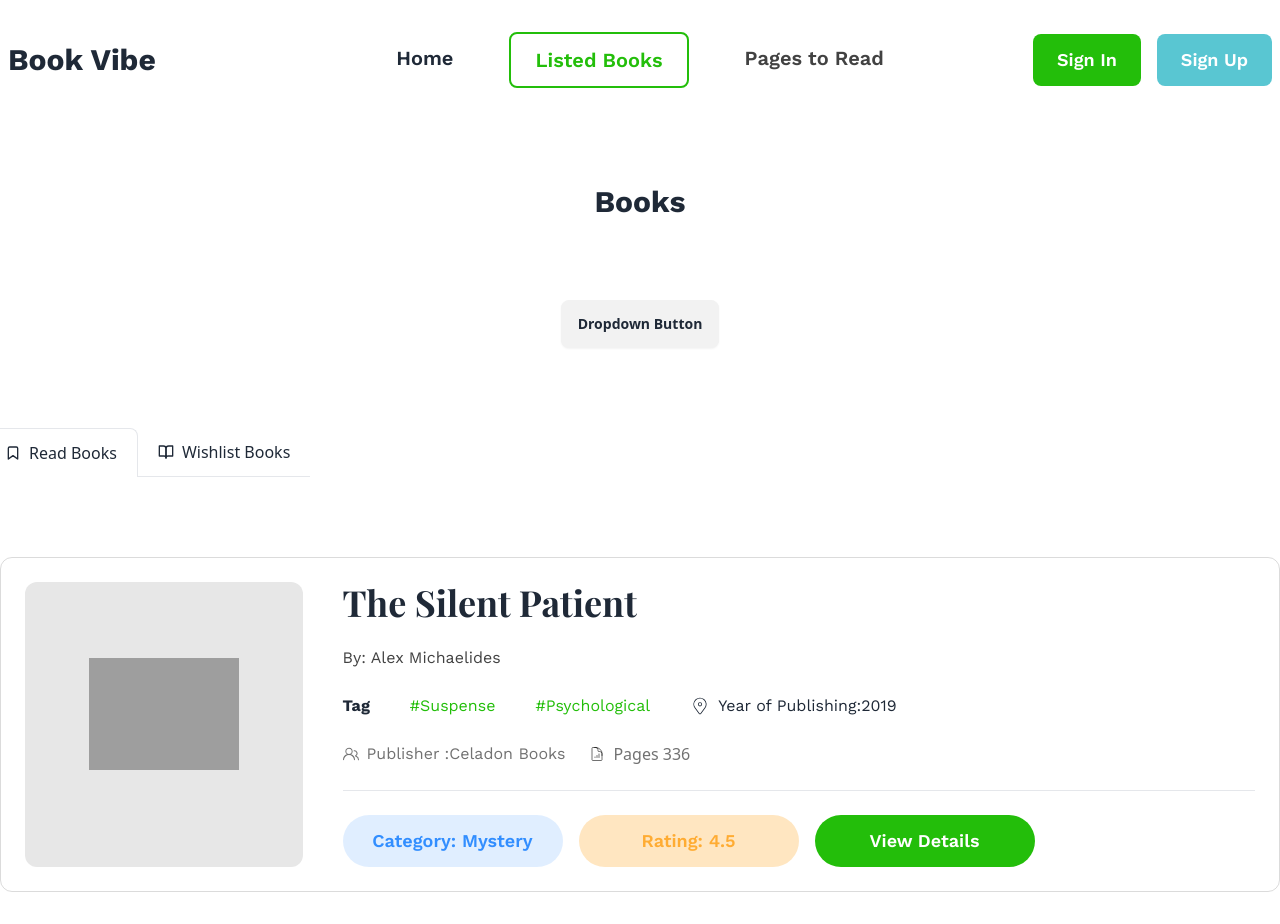
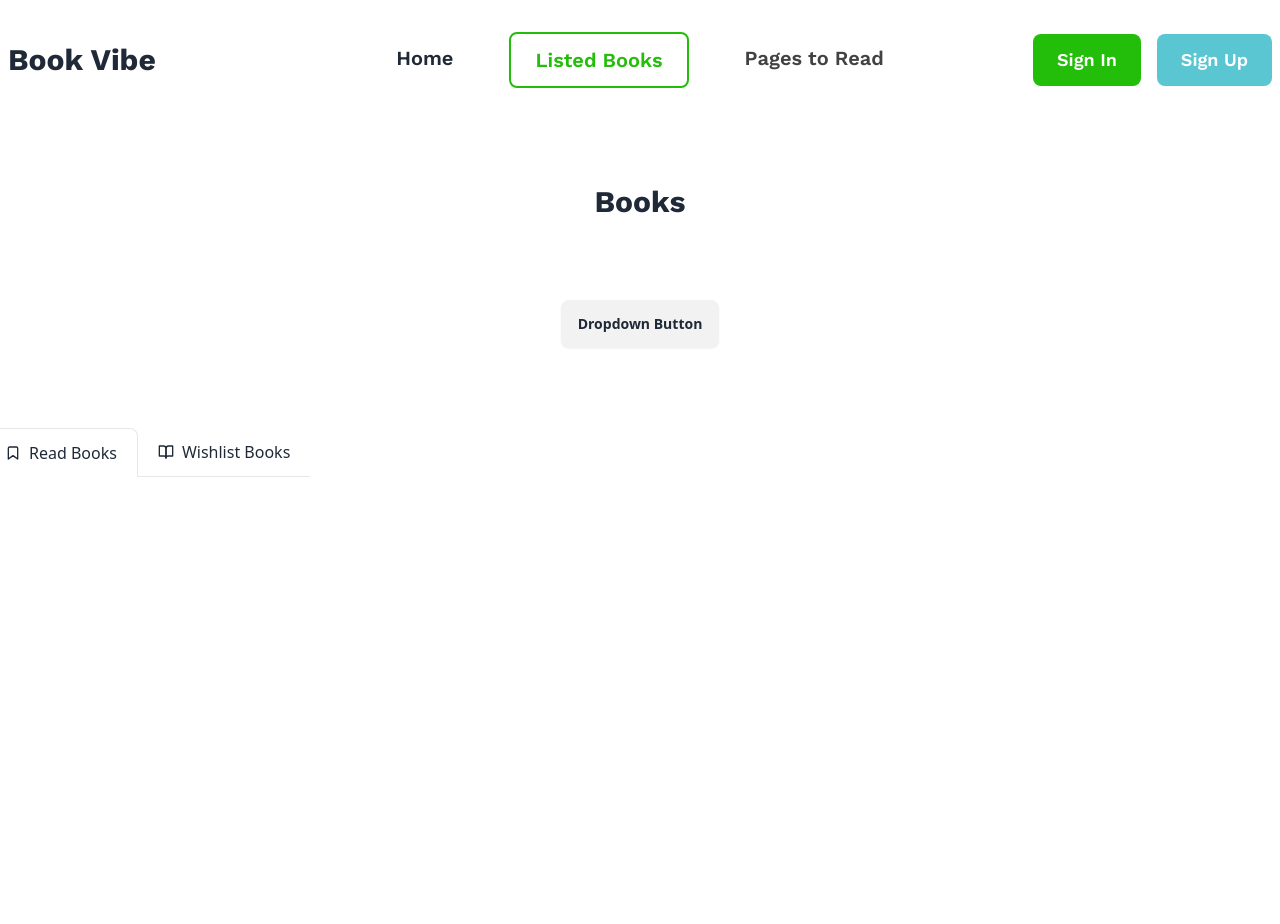
Before and after one commit to nahidbinwadood/Book-Vibe, a React (Vite) app: page /listed_books in a window 1280 px wide. After the commit the page ends 800 px from the top, so only its background shows below. Built offline with nearby package versions, Linux system fonts and the light colour scheme; grey boxes are pictures that could not be loaded; a web font is replaced by a local one.

Commit message:
added readbooks functionality

```diff
--- a/src/Components/Listed_Books/Read_Books/ReadBooks.jsx
+++ b/src/Components/Listed_Books/Read_Books/ReadBooks.jsx
@@ -2,25 +2,35 @@ import { Link, useLoaderData } from "react-router-dom";
 import { GoPeople } from "react-icons/go";
 import { HiOutlineDocumentChartBar } from "react-icons/hi2";
 import { CiLocationOn } from "react-icons/ci";
+import { useEffect, useState } from "react";
+import { getReadBooks, } from "../../../Components/Utils/local";
+
 
 const ReadBooks = () => {
     const books = useLoaderData()
-    console.log(books);
-
+    const [readBook, setReadBook] = useState([])
+    useEffect(() => {
+        let storedReadBooks = getReadBooks();
+        setReadBook(storedReadBooks);
+        console.log(readBook);
+    }, [])
     return (
         <div className="mt-20">
+            {
+                readBook.map((book, idx) => (
+                    <div key={idx}>
                         <div className="grid grid-cols-1 gap-10 mb-8 md:grid-cols-12 border border-[#13131326] p-6 rounded-xl">
                             <div className="lg:col-span-3 bg-[#1313131A] px-5 py-8 rounded-xl">
-                    <img className="md:h-[200px] md:w-[150px] object-contain mx-auto" src={books[0].image} alt="" />
+                                <img className="md:h-[200px] md:w-[150px] object-contain mx-auto" src={book.image} alt="" />
                             </div>
                             <div className="lg:col-span-9 space-y-6">
-                    <h3 className="pf font-bold text-4xl">{books[0].bookName}</h3>
-                    <h3 className="ws text-[#131313CC]">By: {books[0].author}</h3>
+                                <h3 className="pf font-bold text-4xl">{book.bookName}</h3>
+                                <h3 className="ws text-[#131313CC]">By: {book.author}</h3>
                                 <div className="ws flex flex-col md:flex-row gap-4  md:gap-10">
                                     <div className="flex gap-5 md:gap-10">
                                         <h2 className="font-bold">Tag</h2>
-                            <h2 className="text-[#23BE0A]">#{books[0].tags[0]}</h2>
-                            <h2 className="text-[#23BE0A]">#{books[0].tags[1]}</h2>
+                                        <h2 className="text-[#23BE0A]">#{book.tags[0]}</h2>
+                                        <h2 className="text-[#23BE0A]">#{book.tags[1]}</h2>
                                     </div>
                                     <div className="ws flex items-center md:justify-center gap-2">
                                         <CiLocationOn className="size-5" />
@@ -30,23 +40,26 @@ const ReadBooks = () => {
                                 <div className="flex gap-4 md:gap-6">
                                     <div className="flex items-center justify-center gap-2 text-[#13131399]">
                                         <GoPeople />
-                            <h2 className="ws">Publisher :{books[0].publisher} </h2>
+                                        <h2 className="ws">Publisher :{book.publisher} </h2>
                                     </div>
                                     <div className="flex items-center justify-center gap-2 text-[#13131399]">
                                         <HiOutlineDocumentChartBar />
-                            <h2>Pages {books[0].totalPages} </h2>
+                                        <h2>Pages {book.totalPages} </h2>
                                     </div>
                                 </div>
                                 <hr />
                                 <div className="flex flex-col md:flex-row items-center gap-4  md:gap-4">
                                     <div className="flex gap-2 md:gap-4">
-                            <Link className="mr-4 w-1/2 md:w-[220px] text-center md:mr-0 px-5 py-2 lg:px-6 lg:py-3 rounded-3xl md:rounded-full hover:scale-105 cursor-pointer transition ws font-semibold lg:text-lg bg-[#328EFF26] text-[#328EFF] ">Category: {books[0].category} </Link>
-                            <Link className="mr-4 w-1/2 md:w-[220px] md:mr-0 text-center px-6 py-2 lg:px-6 lg:py-3 rounded-3xl md:rounded-full hover:scale-105 cursor-pointer transition text-[#FFAC33] ws font-semibold lg:text-lg bg-[#FFAC334D] ">Rating: {books[0].rating} </Link>
+                                        <Link className="mr-4 w-1/2 md:w-[220px] text-center md:mr-0 px-5 py-2 lg:px-6 lg:py-3 rounded-3xl md:rounded-full hover:scale-105 cursor-pointer transition ws font-semibold lg:text-lg bg-[#328EFF26] text-[#328EFF] ">Category: {book.category} </Link>
+                                        <Link className="mr-4 w-1/2 md:w-[220px] md:mr-0 text-center px-6 py-2 lg:px-6 lg:py-3 rounded-3xl md:rounded-full hover:scale-105 cursor-pointer transition text-[#FFAC33] ws font-semibold lg:text-lg bg-[#FFAC334D] ">Rating: {book.rating} </Link>
                                     </div>
                                     <Link to='' className="mr-4 text-center md:w-[220px] md:mr-0 px-6 py-3 lg:px-6 lg:py-3 hover:scale-105 cursor-pointer transition text-white ws font-semibold lg:text-lg bg-[#23BE0A] rounded-full">View Details </Link>
                                 </div>
                             </div>
                         </div>
+                    </div>
+                ))
+            }
 
         </div>
     );
--- a/src/Components/Utils/local.js
+++ b/src/Components/Utils/local.js
@@ -12,6 +12,7 @@ export const getReadBooks = () => {
 }
 export const saveBooks = (book) => {
     let readBooks = getReadBooks()
+    let wishedBooks=getWishedBooks()
     const isExist = readBooks.find(b => b.bookId == book.bookId)
     if (isExist) {
         return toast.error("Already Added !")
@@ -19,10 +20,10 @@ export const saveBooks = (book) => {
         readBooks.push(book)
         localStorage.setItem('read-books', JSON.stringify(readBooks))
         toast.success("Book added Successfully")
+        const filterWishedBooks=wishedBooks.filter((b)=> book.bookId !== b.bookId)
+        wishedBooks=filterWishedBooks;
     }
-    let wishedBooks=getWishedBooks()
-    const filterWishedBooks=wishedBooks.filter((b)=> readBooks.bookId !== b.bookId)
-    wishedBooks=filterWishedBooks;
+
 }
 
 //For wished Books:
--- a/src/main.jsx
+++ b/src/main.jsx
@@ -40,7 +40,8 @@ const router = createBrowserRouter([
           },
           {
             path: 'wishlist_books',
-            element: <WishlistBooks></WishlistBooks>
+            element: <WishlistBooks></WishlistBooks>,
+            loader: () => fetch(`data.json`)
           }
         ]
       },
```
Lines whose indentation alone changed are shown as unchanged.
